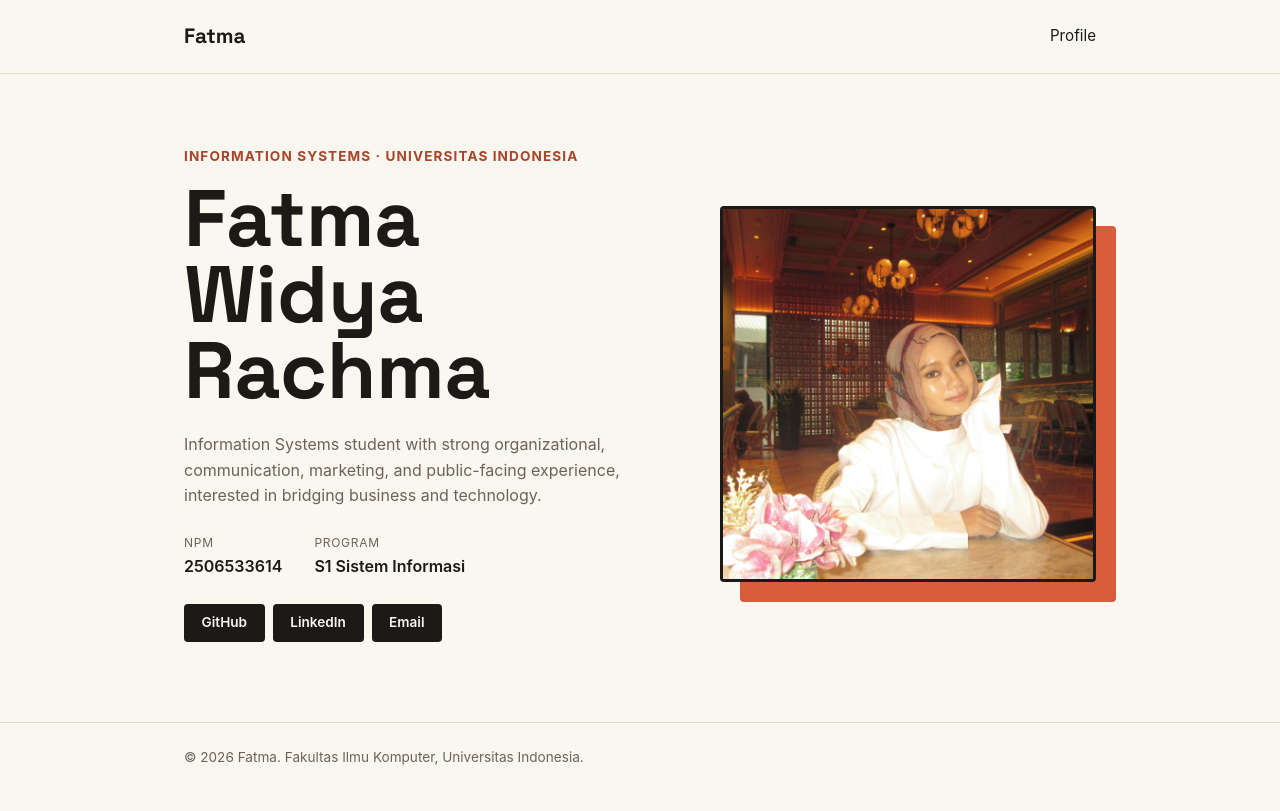
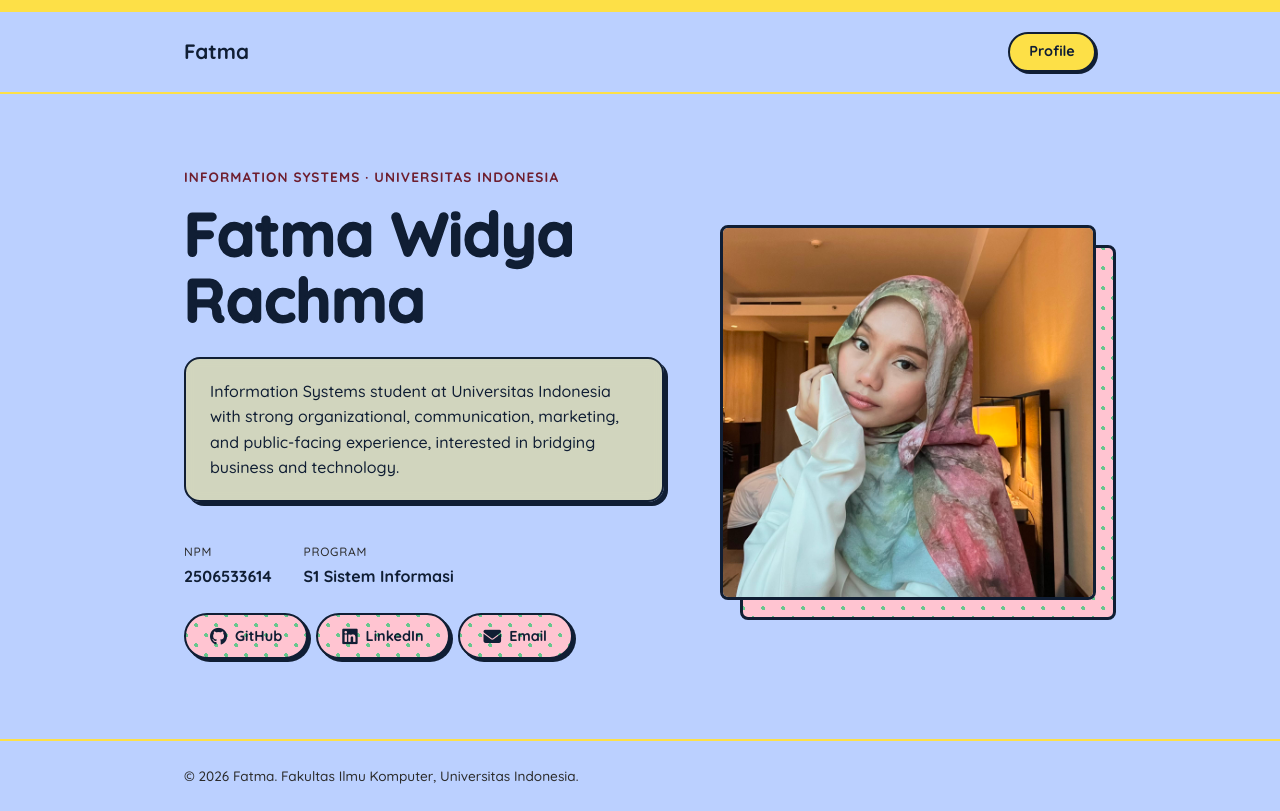
Before and after one commit to fatmawidya/myportofolio, a Django app: page / in a window 1280 px wide. Before the commit the page ends 765 px from the top, so only its background shows below. Run offline with Django 5.2, Linux system fonts and the light colour scheme.

Commit message:
perbarui tampilan hero section, tombol sosmed, dan border footer

```diff
--- a/static/css/style.css
+++ b/static/css/style.css
@@ -1,3 +1,6 @@
+/* aku nambahin font baru */
+@import url('https://fonts.googleapis.com/css2?family=Courier+Prime:wght@400;700&family=Dancing+Script:wght@700&family=Quicksand:wght@500;700&display=swap');
+
 * {
     margin: 0;
     padding: 0;
@@ -5,24 +8,28 @@
 }
 
 :root {
-    --ink: #1c1917;
-    --paper: #faf6f0;
-    --accent: #d95d39;
-    --accent-dark: #a8442a;
+    --ink: #101e34;
+    --paper: #bbd0ff;
+    --accent: #ffc4d1;
+    --accent-dark: #6e1e2f;
+    --accent-green: #67c78e;
     --line: #e3d9c9;
-    --text-muted: #6b6459;
-    --radius: 4px;
+    --text-muted: #2b2b2b;
+    --radius: 8px;
+    --accent-yellow: #fde047;
 }
 
 body {
-    font-family: -apple-system, "Segoe UI", Roboto, Helvetica, Arial, sans-serif;
+    font-family: 'Quicksand', -apple-system, sans-serif;
     color: var(--ink);
     background-color: var(--paper);
     line-height: 1.6;
+    border-top: 12px solid var(--accent-yellow); /* Top border*/
 }
 
 h1, .brand {
-    font-family: "Space Grotesk", -apple-system, sans-serif;
+    font-family: 'Quicksand', -apple-system, sans-serif;
+    font-weight: 700;
 }
 
 .container {
@@ -32,7 +39,7 @@ h1, .brand {
 }
 
 .site-header {
-    border-bottom: 1px solid var(--line);
+    border-bottom: 2px solid var(--accent-yellow);
 }
 
 .site-header .container {
@@ -49,15 +56,25 @@ h1, .brand {
     text-decoration: none;
 }
 
-.site-header nav {
-    display: flex;
-    gap: 2rem;
+.site-header nav a,
+
+.site-header nav a:visited {
+    color: var(--ink);
+    text-decoration: none;
+    font-size: 0.9rem;
+    font-weight: 700;
+    background-color: var(--accent-yellow);
+    padding: 0.4rem 1.2rem;
+    border-radius: 20px;
+    border: 2px solid var(--ink);
+    box-shadow: 2px 2px 0px var(--ink);
+    display: inline-block;
+    transition: transform 0.2s ease, box-shadow 0.2s ease;
 }
 
-.site-header nav a {
-    color: var(--ink);
-    text-decoration: none;
-    font-size: 0.95rem;
+.site-header nav a:hover {
+    transform: translateY(-2px);
+    box-shadow: 4px 4px 0px var(--ink);
 }
 
 .hero {
@@ -91,14 +108,31 @@ h1, .brand {
 }
 
 .hero-identity h1 {
-    font-size: clamp(3rem, 7vw, 5rem);
-    line-height: 0.95;
+    font-size: clamp(2.5rem, 5vw, 3.8rem);
+    font-weight: 900;
+    line-height: 1.1;
+    color: var(--ink);
+
+    /* biar tulisan tebal */
+    -webkit-text-stroke: 2px var(--ink);
 }
 
 .bio {
-    color: var(--text-muted);
+    /* Kuning transparan (35% opacity) */
+    background-color: rgba(253, 224, 71, 0.35);
+
+    /* Efek blur di belakang tulisan  */
+    backdrop-filter: blur(4px);
+
+    padding: 1.2rem 1.5rem;
+    border-radius: 16px;
+    border: 2.5px solid var(--ink);
+    box-shadow: 4px 4px 0px var(--ink);
     max-width: 480px;
-    margin-bottom: 1.5rem;
+    color: var(--ink);
+    line-height: 1.6;
+
+    margin-bottom: 2.5rem;
 }
 
 .meta-list {
@@ -126,19 +160,41 @@ h1, .brand {
 }
 
 .social-link {
-    display: inline-block;
-    font-size: 0.85rem;
-    font-weight: 600;
+    display: inline-flex;
+    align-items: center;
+    gap: 0.5rem;
+    font-size: 0.9rem;
+    font-weight: 700;
     text-decoration: none;
-    color: var(--paper);
-    background-color: var(--ink);
-    border-radius: var(--radius);
-    padding: 0.5rem 1.1rem;
-    transition: background-color 0.2s ease;
+    color: var(--ink); /*teksnya diubah jadi gelap biar keliatan di atas pink*/
+
+    /* Background pink pattern polkadot hijau */
+    background-color: var(--accent);
+    background-image:
+        radial-gradient(var(--accent-green) 15%, transparent 15%),
+        radial-gradient(var(--accent-green) 15%, transparent 15%);
+    background-size: 20px 20px;
+    background-position: 0 0, 10px 10px;
+
+
+    border-radius: 30px;
+    padding: 0.6rem 1.5rem;
+
+    /* Tambahan border pada tombol */
+    border: 2px solid var(--ink);
+
+    box-shadow: 3px 3px 0px var(--ink);
+    transition: transform 0.3s cubic-bezier(0.68, -0.55, 0.265, 1.55), box-shadow 0.3s ease;
+}
+
+/* buat ngatur ukuran ikon Font Awesome */
+.social-link i {
+    font-size: 1.1rem;
 }
 
 .social-link:hover {
-    background-color: var(--accent);
+    transform: translateY(-5px) scale(1.05); /* Efek tombol melompat saat di-hover */
+    box-shadow: 6px 6px 0px var(--ink);
 }
 
 .hero-photo {
@@ -153,9 +209,21 @@ h1, .brand {
     left: 1.25rem;
     width: 100%;
     height: 100%;
+
+    /* Warna pink pattern polkadot hijau */
     background-color: var(--accent);
+    background-image:
+        radial-gradient(var(--accent-green) 15%, transparent 15%),
+        radial-gradient(var(--accent-green) 15%, transparent 15%);
+    background-size: 20px 20px;
+    background-position: 0 0, 10px 10px;
+
+    border: 3px solid var(--ink);
     border-radius: var(--radius);
     z-index: 0;
+
+    /* transisi fotonya */
+    transition: all 0.4s cubic-bezier(0.68, -0.55, 0.265, 1.55);
 }
 
 .avatar {
@@ -169,11 +237,19 @@ h1, .brand {
     border: 3px solid var(--ink);
 }
 
+/* pas kursor diarahin ke foto, block polkadot geser tepat ke belakang foto */
+.hero-photo:hover .photo-block {
+    top: -20px;
+    left: -20px;
+    width: calc(100% + 40px);
+    height: calc(100% + 40px);
+}
+
 .site-footer {
     padding: 1.5rem;
     color: var(--text-muted);
     font-size: 0.85rem;
-    border-top: 1px solid var(--line);
+    border-top: 2px solid var(--accent-yellow);
 }
 
 @media (max-width: 600px) {
--- a/templates/index.html
+++ b/templates/index.html
@@ -7,6 +7,7 @@
     <link rel="preconnect" href="https://fonts.googleapis.com">
     <link rel="preconnect" href="https://fonts.gstatic.com" crossorigin>
     <link href="https://fonts.googleapis.com/css2?family=Space+Grotesk:wght@500;700&display=swap" rel="stylesheet">
+    <link rel="stylesheet" href="https://cdnjs.cloudflare.com/ajax/libs/font-awesome/6.5.1/css/all.min.css">
     <link rel="stylesheet" href="/static/css/style.css">
 </head>
     <header class="site-header">
@@ -27,10 +28,10 @@
                 </div>
                 <div class="hero-photo">
                     <div class="photo-block"></div>
-                    <img class="avatar" src="/static/img/fatma cantik.jpeg" alt="Photo of Fatma">
+                    <img class="avatar" src="/static/img/fatma.jpeg" alt="Photo of Fatma">
                 </div>
                 <div class="hero-details">
-                    <p class="bio">Information Systems student with strong organizational, communication, marketing, and public-facing experience, interested in bridging business and technology.
+                    <p class="bio">Information Systems student at Universitas Indonesia with strong organizational, communication, marketing, and public-facing experience, interested in bridging business and technology.
 </p>
                     <dl class="meta-list">
                         <div class="meta-row">
@@ -43,9 +44,15 @@
                         </div>
                     </dl>
                     <div class="social-links">
-                        <a href="https://github.com/fatmawidya" class="social-link">GitHub</a>
-                        <a href="https://www.linkedin.com/in/fatmawidyarachma/" class="social-link">LinkedIn</a>
-                        <a href="mailto:fatmawidya30@gmail.com" class="social-link">Email</a>
+                        <a href="https://github.com/fatmawidya" class="social-link" target="_blank">
+                            <i class="fa-brands fa-github"></i> GitHub
+                        </a>
+                        <a href="https://www.linkedin.com/in/fatmawidyarachma/" class="social-link" target="_blank">
+                            <i class="fa-brands fa-linkedin"></i> LinkedIn
+                        </a>
+                        <a href="mailto:fatmawidya30@gmail.com" class="social-link">
+                            <i class="fa-solid fa-envelope"></i> Email
+                        </a>
                     </div>
                 </div>
             </div>
```
Also changed, not shown: static/img/fatma cantik.jpeg (deleted), static/img/fatma.jpeg (added).
